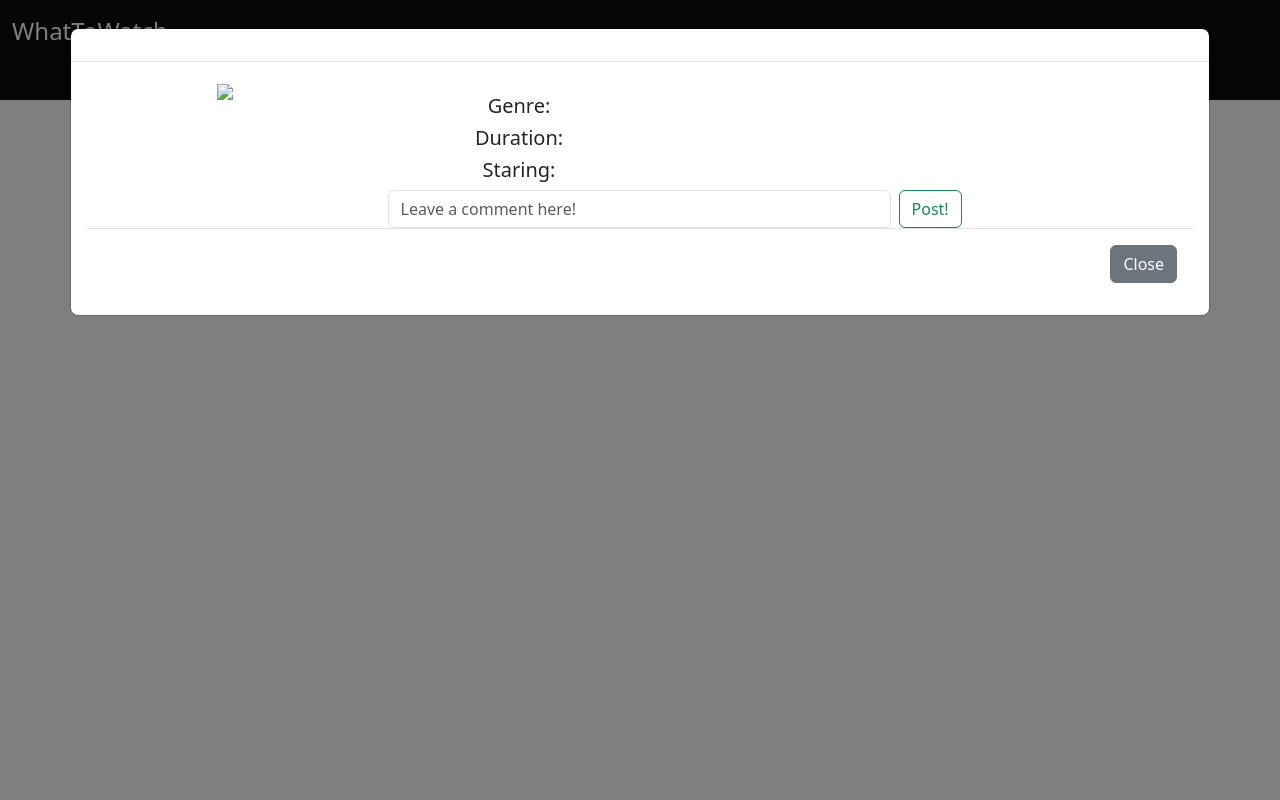
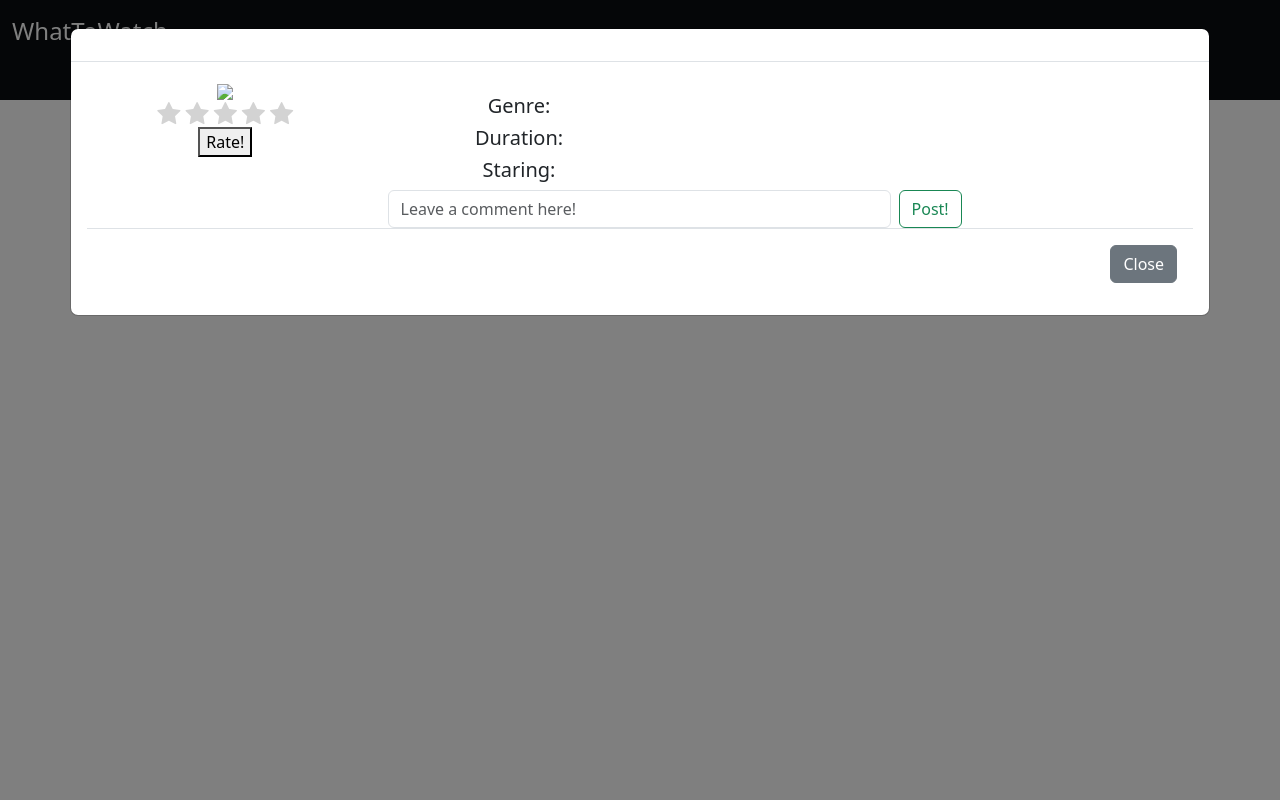
Before and after one commit to Dima-Sh13/Reto_Final_Peliculas, a Flask app: page /movie/1 in a window 1280 px wide. Run offline with Flask 3, Linux system fonts and the light colour scheme; data comes from the database, SQL or seed files in the repository; data that the repository does not hold is empty.

Commit message:
Developing star rating

```diff
--- a/movies_app/routes.py
+++ b/movies_app/routes.py
@@ -36,6 +36,7 @@ def detailde_view(idn):
     if request.method == "POST":
 
         insert_comment([details['imdbID'],request.form["commentsInput"]])
+        print(request.form)
         return render_template("movie_view.html", data = details,  comments = listaComments)
 
     else:
--- a/movies_app/static/styles.css
+++ b/movies_app/static/styles.css
@@ -43,3 +43,26 @@
 .pad-right-10 {
     padding-right: 10%;
 }
+
+
+
+.fa-star {
+  font-size: 25px;
+  color: lightgray;
+  cursor: pointer;
+  transition: color 0.2s;
+}
+
+.stars {
+  display: flex;
+  flex-direction: row-reverse;
+  justify-content: center;
+  gap: 5px;
+
+}
+
+
+.fa-star:hover,
+.fa-star:hover ~ .fa-star {
+  color: gold;
+}
--- a/movies_app/templates/index.html
+++ b/movies_app/templates/index.html
@@ -6,6 +6,7 @@
     <title>WhatToWatch</title>
     <script src="https://cdn.jsdelivr.net/npm/bootstrap@5.3.8/dist/js/bootstrap.bundle.min.js" integrity="sha384-FKyoEForCGlyvwx9Hj09JcYn3nv7wiPVlz7YYwJrWVcXK/BmnVDxM+D2scQbITxI" crossorigin="anonymous"></script>
     <link href="https://cdn.jsdelivr.net/npm/bootstrap@5.3.8/dist/css/bootstrap.min.css" rel="stylesheet" integrity="sha384-sRIl4kxILFvY47J16cr9ZwB07vP4J8+LH7qKQnuqkuIAvNWLzeN8tE5YBujZqJLB" crossorigin="anonymous">
+    <link rel="stylesheet" href="https://cdnjs.cloudflare.com/ajax/libs/font-awesome/4.7.0/css/font-awesome.min.css">
     <link rel="stylesheet" href="{{ url_for('static', filename='styles.css') }}">
 </head>
 <body style="height: 100%;" >
--- a/movies_app/templates/movie_view.html
+++ b/movies_app/templates/movie_view.html
@@ -19,7 +19,20 @@
                 <div class="container text-center">
                     <div class="row">
                         <div class="col-sm-3">
-                            <img class="img-fluid" src="{{ data['Poster'] }}" alt=" {{ data['Title'] }}">
+                            <img class="img-fluid" src="{{ data['Poster'] }}" alt=" {{ data['Title'] }}"><br>
+                            <form method="post">
+                                <div class="stars">
+                                    <span class="fa fa-star" data-value="2"></span>
+                                    <span class="fa fa-star" data-value="4"></span>
+                                    <span class="fa fa-star" data-value="6"></span>
+                                    <span class="fa fa-star" data-value="8"></span>
+                                    <span class="fa fa-star" data-value="10"></span>
+                                </div>
+                                <input type="hidden" name="rating" id = "rating">
+                                <button class="btn-secondary" type="submit">Rate!</button>
+
+
+                            </form>
                         </div>
                     <div class="col-sm-9">
                         <div class="row">
```
